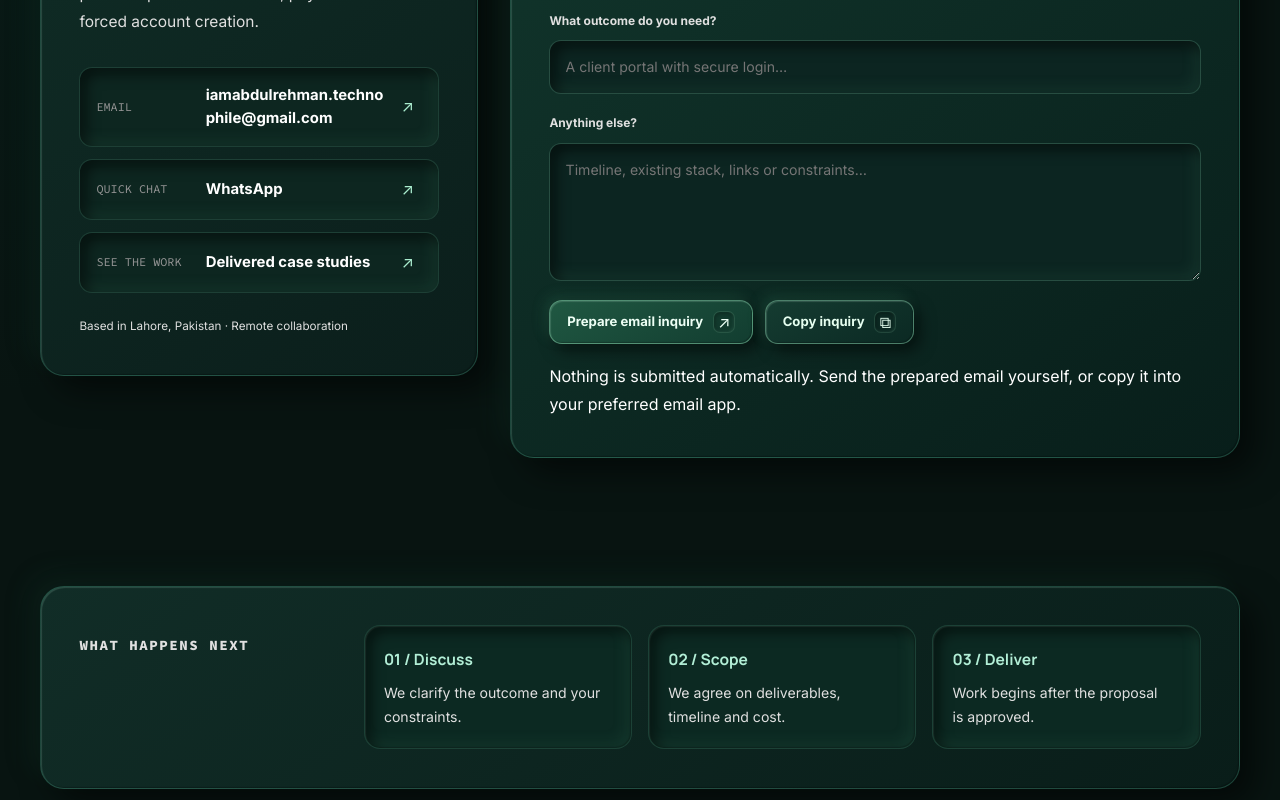
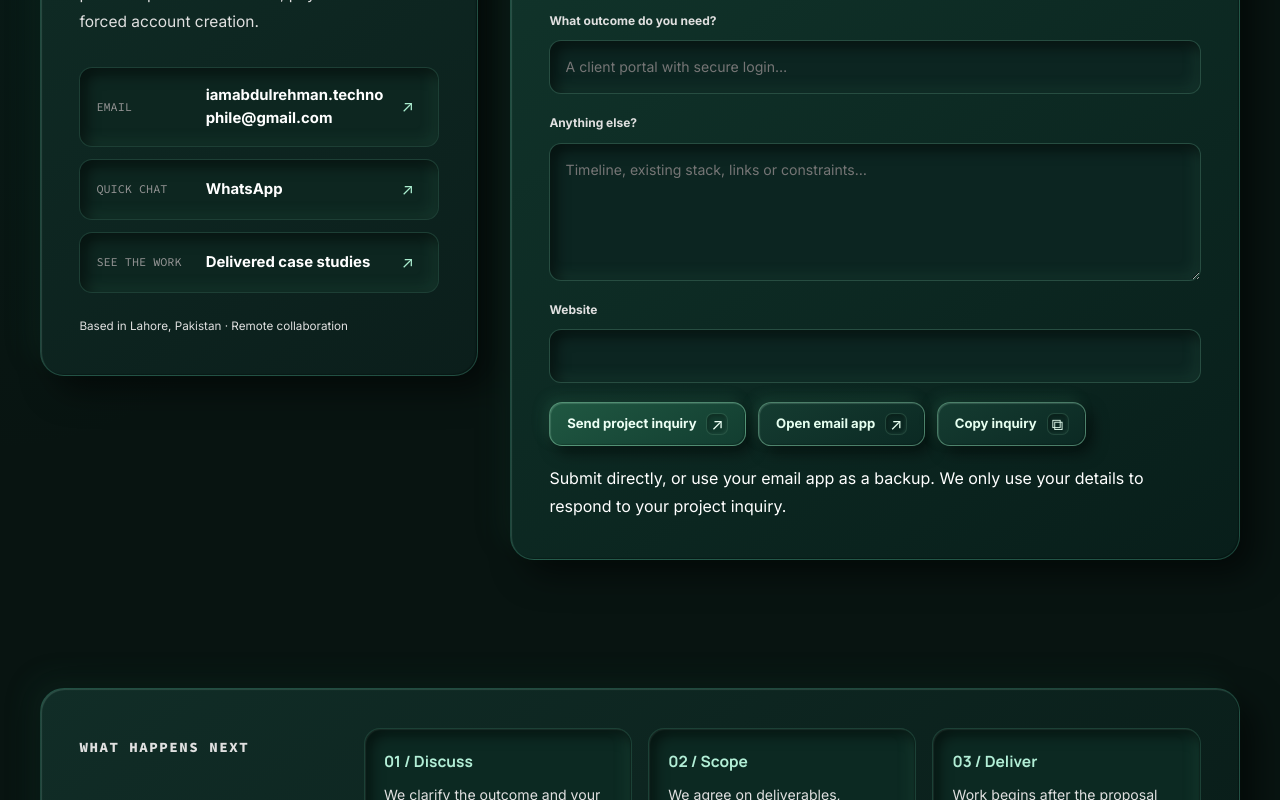
Before and after one commit to abdulrehman-dev-ai/abdulrehman, a Next.js app: page /contact in a window 1280 px wide. Shown: the part 784-1584 px from the top of the page. Built offline with nearby package versions, Linux system fonts and the light colour scheme; no server answers.

Commit message:
feat: send project briefs directly with email fallback

```diff
--- a/src/components/ProjectBrief.tsx
+++ b/src/components/ProjectBrief.tsx
@@ -23,7 +23,10 @@ export default function ProjectBrief({ email }: { email: string }) {
   const [sender, setSender] = useState("");
   const [goal, setGoal] = useState("");
   const [details, setDetails] = useState("");
+  const [website, setWebsite] = useState("");
   const [feedback, setFeedback] = useState("");
+  const [sent, setSent] = useState(false);
+  const [sending, setSending] = useState(false);
 
   useEffect(() => {
     const slug = new URLSearchParams(window.location.search).get("service") || "";
@@ -46,12 +49,33 @@ export default function ProjectBrief({ email }: { email: string }) {
     "Please reply with the next steps.",
   ].join("\n");
 
-  function prepare(event: React.FormEvent<HTMLFormElement>) {
+  const emailHref =
+    "mailto:" + email +
+    "?subject=" + encodeURIComponent("Project inquiry: " + (service || kind)) +
+    "&body=" + encodeURIComponent(message);
+
+  async function submit(event: React.FormEvent<HTMLFormElement>) {
     event.preventDefault();
-    setFeedback("Your email app should open with the prepared inquiry. Please press Send there to complete it.");
-    window.location.href = "mailto:" + email +
-      "?subject=" + encodeURIComponent("Project inquiry: " + (service || kind)) +
-      "&body=" + encodeURIComponent(message);
+    if (sending || sent) return;
+    setSending(true);
+    setFeedback("");
+    try {
+      const result = await fetch("/api/inquiries", {
+        method: "POST",
+        headers: { "Content-Type": "application/json" },
+        body: JSON.stringify({ kind, service, budget, sender, goal, details, website }),
+      });
+      if (!result.ok) {
+        setFeedback("Direct submission couldn't be completed. Please use the email option below.");
+        return;
+      }
+      setSent(true);
+      setFeedback("Your inquiry was accepted for email sending. I'll follow up using the address you provided.");
+    } catch {
+      setFeedback("The connection failed. Please use the email option below.");
+    } finally {
+      setSending(false);
+    }
   }
 
   async function copyInquiry() {
@@ -65,19 +89,19 @@ export default function ProjectBrief({ email }: { email: string }) {
       );
       setFeedback("Inquiry copied. Paste it into your email app and send it to " + email + ".");
     } catch {
-      setFeedback("Copy isn't available in this browser. Use Prepare email inquiry or email " + email + " directly.");
+      setFeedback("Copy isn't available in this browser. Use the email option or contact " + email + " directly.");
     }
   }
 
-  return <form className={styles.form} onSubmit={prepare}>
+  return <form className={styles.form} onSubmit={submit}>
     <div className={styles.grid}>
       <label>What are you planning?
-        <select value={kind} onChange={e => setKind(e.target.value)}>
+        <select value={kind} onChange={e => setKind(e.target.value)} disabled={sending || sent}>
           {categories.map(option => <option key={option}>{option}</option>)}
         </select>
       </label>
       <label>Estimated budget
-        <select value={budget} onChange={e => setBudget(e.target.value)}>
+        <select value={budget} onChange={e => setBudget(e.target.value)} disabled={sending || sent}>
           <option>Let's discuss</option>
           <option>Below PKR 50,000</option>
           <option>PKR 50,000–150,000</option>
@@ -89,25 +113,39 @@ export default function ProjectBrief({ email }: { email: string }) {
     {service && <p className={styles.selectedService}>Selected service: {service.replace(/-/g, " ")}</p>}
     <label>Your email
       <input type="email" required maxLength={254} autoComplete="email"
-        value={sender} onChange={e => setSender(e.target.value)} placeholder="you@company.com"/>
+        value={sender} onChange={e => setSender(e.target.value)} disabled={sending || sent}
+        placeholder="you@company.com"/>
     </label>
     <label>What outcome do you need?
-      <input required minLength={10} maxLength={180}
-        value={goal} onChange={e => setGoal(e.target.value)} placeholder="A client portal with secure login…"/>
+      <input required minLength={10} maxLength={180} disabled={sending || sent}
+        value={goal} onChange={e => setGoal(e.target.value)}
+        placeholder="A client portal with secure login…"/>
     </label>
     <label>Anything else?
-      <textarea maxLength={2400} rows={5} value={details}
-        onChange={e => setDetails(e.target.value)} placeholder="Timeline, existing stack, links or constraints…"/>
+      <textarea maxLength={2400} rows={5} value={details} disabled={sending || sent}
+        onChange={e => setDetails(e.target.value)}
+        placeholder="Timeline, existing stack, links or constraints…"/>
     </label>
+    <div className={styles.honeypot} aria-hidden="true">
+      <label>Website <input type="text" name="website" tabIndex={-1} autoComplete="off"
+        value={website} onChange={e => setWebsite(e.target.value)} /></label>
+    </div>
     <div className={styles.actions}>
-      <button className={"neo-action neo-action--primary " + actionStyles.control + " " + actionStyles.primary} type="submit">
-        Prepare email inquiry <span className="neo-action__icon" aria-hidden="true">↗</span>
+      <button className={"neo-action neo-action--primary " + actionStyles.control + " " + actionStyles.primary}
+        type="submit" disabled={sending || sent}>
+        {sending ? "Sending inquiry…" : sent ? "Inquiry submitted" : "Send project inquiry"}
+        <span className="neo-action__icon" aria-hidden="true">↗</span>
       </button>
-      <button className={"neo-action neo-action--secondary " + actionStyles.control + " " + actionStyles.secondary} type="button" onClick={copyInquiry}>
+      {!sent && <a className={"neo-action neo-action--secondary " + actionStyles.control + " " + actionStyles.secondary}
+        href={emailHref}>
+        Open email app <span className="neo-action__icon" aria-hidden="true">↗</span>
+      </a>}
+      {!sent && <button className={"neo-action neo-action--secondary " + actionStyles.control + " " + actionStyles.secondary}
+        type="button" onClick={copyInquiry}>
         Copy inquiry <span className="neo-action__icon" aria-hidden="true">⧉</span>
-      </button>
+      </button>}
     </div>
-    {feedback && <p className={styles.feedback} role="status">{feedback}</p>}
-    <p className={styles.notice}>Nothing is submitted automatically. Send the prepared email yourself, or copy it into your preferred email app.</p>
+    {feedback && <p className={styles.feedback} role="status" aria-live="polite">{feedback}</p>}
+    <p className={styles.notice}>Submit directly, or use your email app as a backup. We only use your details to respond to your project inquiry.</p>
   </form>;
 }
```
